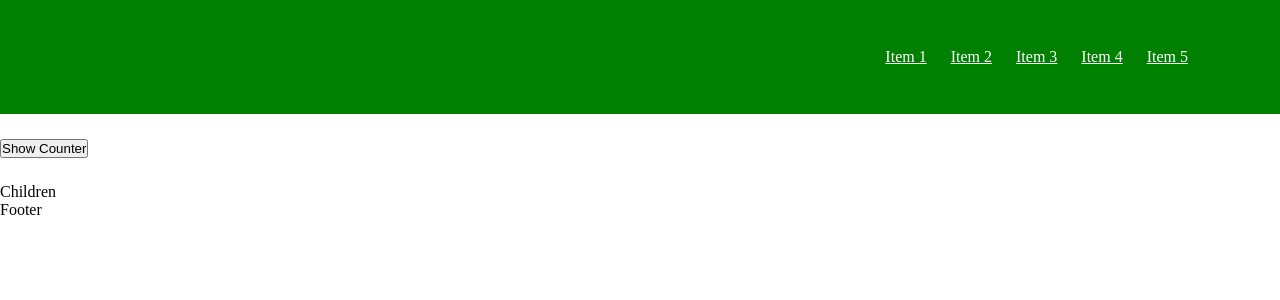
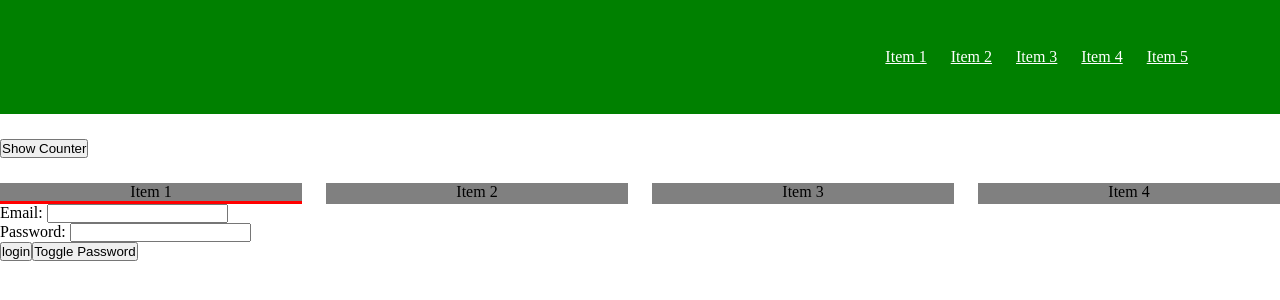
Before and after one commit to TikDeveloper1/first_react_app, a React (Create React App) app: page / in a window 1280 px wide. Shown: the top 300 px of the page. Built offline with nearby package versions, Linux system fonts and the light colour scheme.

Commit message:
React Lesson 4

```diff
--- a/package.json
+++ b/package.json
@@ -9,6 +9,7 @@
     "react": "^18.2.0",
     "react-dom": "^18.2.0",
     "react-scripts": "5.0.1",
+    "sass": "^1.53.0",
     "web-vitals": "^2.1.4"
   },
   "scripts": {
--- a/src/App.js
+++ b/src/App.js
@@ -1,85 +1,15 @@
-// import { useState,useEffect } from 'react';
 import "./assets/css/main.css";
 import Layout from "./components/layout/Layout";
+import SignInForm from "./components/sign-in-form/SignInForm";
+import Tabs from "./components/tabs/Tabs";
 
 const App = () => {
-  // const [ count, setCount ] = useState(5);
-  // const [ count2, setCount2 ] = useState(10);
-  // const [ arr ] = useState([ {id:1}, {id:2} ]);
-  // const [ name ] = useState(() => {
-  //   return 'Tigran'
-  // });
-  // const [isVisibleName,setIsVisibleName] = useState(true)
-
-  // const addCount = (number) => {
-  //   setCount((prev) => {
-  //     return prev + number;
-  //   })
-  // }
-
-  // console.log('rerenderComponent')
-
-
-  // Component Mounts || Componenti stexcum Virtual Dom-um //
-  // useEffect(() => {
-  //   console.log('component mount')
-  // }, [])
-
-  // Component Unmounts || Componenti jnjum Virtual Dom-ic //
-  // useEffect(() => {
-  //   console.log('component mount')
-  //   return () => {
-  //     console.log('component unmount')
-  //   }
-  // }, [])
-
-
-  // useEffect(() => {
-  //   console.log('count updated')
-
-  // }, [count,count2])
-
-
-
-
-
   return (
     <div className="app">
-     <Layout>
-      <p>
-        Children
-      </p>
-        {/* <div>
-            <pre>
-              {
-                JSON.stringify(arr)
-              }
-            </pre>
-        </div>
-        <div>
-            <div>{count}</div>
-            <div>{count2}</div>
-            <button onClick={(e) => addCount(8)}>
-                Add 8 to out Count
-            </button>
-            <button onClick={(e) => setCount2(prev => prev + 20)}>
-                Add 20 to out Count
-            </button>
-        </div>
-
-        <div>
-              {isVisibleName && (
-                <p>{name}</p>
-              )}
-            <button
-              onClick={() => setIsVisibleName(prev => !prev)}
-                className={`base-btn ${isVisibleName ? 'visible' : 'hidden'}`}
-            >
-                  {isVisibleName ? "Hide" : "Show"}
-            </button>
-        </div> */}
-
-     </Layout>
+      <Layout>
+        <Tabs />
+        <SignInForm />
+      </Layout>
     </div>
   );
 };
--- a/src/components/layout/Layout.jsx
+++ b/src/components/layout/Layout.jsx
@@ -1,27 +1,27 @@
-import React, { useState } from 'react'
-import { Counter } from '../counter/Counter'
-import Footer from '../footer/Footer'
-import Header from '../header/Header'
+import React, { useState } from "react";
+import { Counter } from "../counter/Counter";
+// import Footer from "../footer/Footer";
+import Header from "../header/Header";
 
-const Layout = ({children}) => {
-  const [isShowCounter,setIsShowCounter] = useState(false);
+const Layout = ({ children }) => {
+  const [isShowCounter, setIsShowCounter] = useState(false);
 
-  const toggleCounter = () => setIsShowCounter(prev => !prev);
+  const toggleCounter = () => setIsShowCounter((prev) => !prev);
 
   return (
-   <>
-    <Header />
-    <div style={{margin: "25px 0"}}>
-      {isShowCounter && <Counter/>}
-      <button onClick={toggleCounter}> {isShowCounter? "Hide Counter" : "Show Counter"} </button>
-    </div>
+    <>
+      <Header />
+      <div style={{ margin: "25px 0" }}>
+        {isShowCounter && <Counter />}
+        <button onClick={toggleCounter}>
+          {isShowCounter ? "Hide Counter" : "Show Counter"}
+        </button>
+      </div>
 
-    <main>
-        {children}
-    </main>
-    <Footer/>
-   </>
-  )
-}
+      <main>{children}</main>
+      {/* <Footer/> */}
+    </>
+  );
+};
 
-export default Layout
+export default Layout;
--- /dev/null
+++ b/src/components/sign-in-form/SignInForm.jsx
@@ -0,0 +1,46 @@
+import React, { useEffect, useState } from "react";
+import { REGEXP_EMAIL } from "../../utils/constants";
+import "./SignInForm.scss";
+
+const SignInForm = () => {
+  const [email, setEmail] = useState("");
+  const [password, setPassword] = useState("");
+  const [visiblity, setVisiblity] = useState(false);
+  const onSubmitLogin = () => {
+    if (!email || !password || !email.match(REGEXP_EMAIL)) return;
+  };
+
+  return (
+    <div className="form-wrapper">
+      <form className="sing-in-form">
+        <div>
+          <label htmlFor="email"> Email: </label>
+          <input
+            type="text"
+            id="email"
+            value={email}
+            onChange={(e) => setEmail(e.target.value)}
+          />
+        </div>
+        <div>
+          <label htmlFor="password"> Password: </label>
+          <input
+            type={!visiblity ? "password" : "text"}
+            id="password"
+            value={password}
+            onInput={(e) => setPassword(e.target.value)}
+          />
+        </div>
+        <button type="button" onClick={onSubmitLogin}>
+          login
+        </button>
+        <button type="button" onClick={() => setVisiblity((prev) => !prev)}>
+          {" "}
+          Toggle Password{" "}
+        </button>
+      </form>
+    </div>
+  );
+};
+
+export default SignInForm;
--- /dev/null
+++ b/src/components/sign-in-form/SignInForm.scss
@@ -0,0 +1,9 @@
+.wrapper {
+  background-color: red;
+  &-title {
+    font-size: 68px;
+    &-n {
+      font-weight: 700;
+    }
+  }
+}
--- /dev/null
+++ b/src/components/tabs/Tabs.css
@@ -0,0 +1,16 @@
+.tabs-wrapper>ul {
+    display: grid;
+    grid-template-columns: repeat(4, 1fr);
+    grid-template-rows: repeat(1, 1fr);
+    column-gap: 24px;
+}
+
+.tabs-wrapper>ul>li {
+    background-color: gray;
+    cursor: pointer;
+    text-align: center;
+}
+
+.tabs-wrapper>ul>li.active {
+    border-bottom: 3px solid red;
+}
--- /dev/null
+++ b/src/components/tabs/Tabs.jsx
@@ -0,0 +1,29 @@
+import React, { useEffect, useState } from "react";
+import "./Tabs.css";
+import tabsData from "../../data/tabs.json";
+
+const Tabs = () => {
+  const [activeTabId, setActiveTabId] = useState(1);
+
+  useEffect(() => {
+    console.log(activeTabId);
+  }, [activeTabId]);
+
+  return (
+    <div className="tabs-wrapper">
+      <ul>
+        {tabsData.map((item) => (
+          <li
+            key={item.id}
+            onClick={() => setActiveTabId(item.id)}
+            className={activeTabId === item.id ? "active" : undefined}
+          >
+            {item.name}
+          </li>
+        ))}
+      </ul>
+    </div>
+  );
+};
+
+export default Tabs;
--- /dev/null
+++ b/src/data/tabs.json
@@ -0,0 +1,18 @@
+[
+  {
+    "id": 1,
+    "name": "Item 1"
+  },
+  {
+    "id": 2,
+    "name": "Item 2"
+  },
+  {
+    "id": 3,
+    "name": "Item 3"
+  },
+  {
+    "id": 4,
+    "name": "Item 4"
+  }
+]
--- a/src/index.js
+++ b/src/index.js
@@ -4,6 +4,5 @@ import App from './App';
 
 const root = ReactDOM.createRoot(document.getElementById('root'));
 root.render(
-
     <App />
 );
--- a/src/utils/constants.js
+++ b/src/utils/constants.js
@@ -1,2 +1,3 @@
-export const x = 7;
 export const BASE_URL = "http://localhost:3000/";
+
+export const REGEXP_EMAIL = /^[\w-\.]+@([\w-]+\.)+[\w-]{2,4}$/;
```
Also changed, not shown: src/components/counter/Counter.jsx (+12 -15 lines), 1 other file (tests, documents, lock files or other folders).
